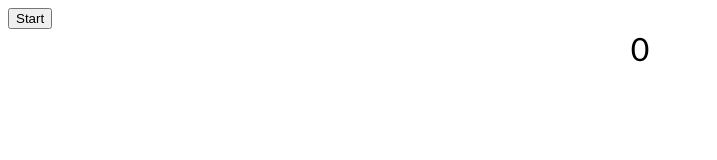
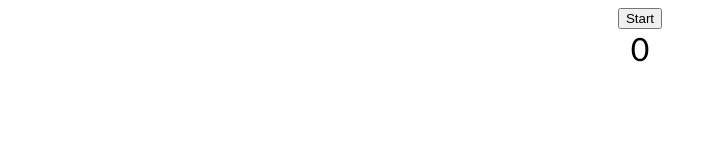
Before and after one commit to BerenyiPeti/NumbersGame, a plain HTML site: page index.html in a window 1280 px wide. Shown: the whole page, without its empty margins (0-717 px from the left). Drawn offline with Linux system fonts and the light colour scheme.

Commit message:
gomb középen

```diff
--- a/script.js
+++ b/script.js
@@ -1,7 +1,7 @@
 window.addEventListener("load", init)
 
 let max = 999
-let numbersToPlace = 5
+let numbersToPlace = 10
 let number = 0
 let html = ''
 let selectedNumber
--- a/style.css
+++ b/style.css
@@ -7,7 +7,8 @@
 
 }
 
-#start, #new{
+button{
+    display: block;
     margin: auto;
 }
 
```
